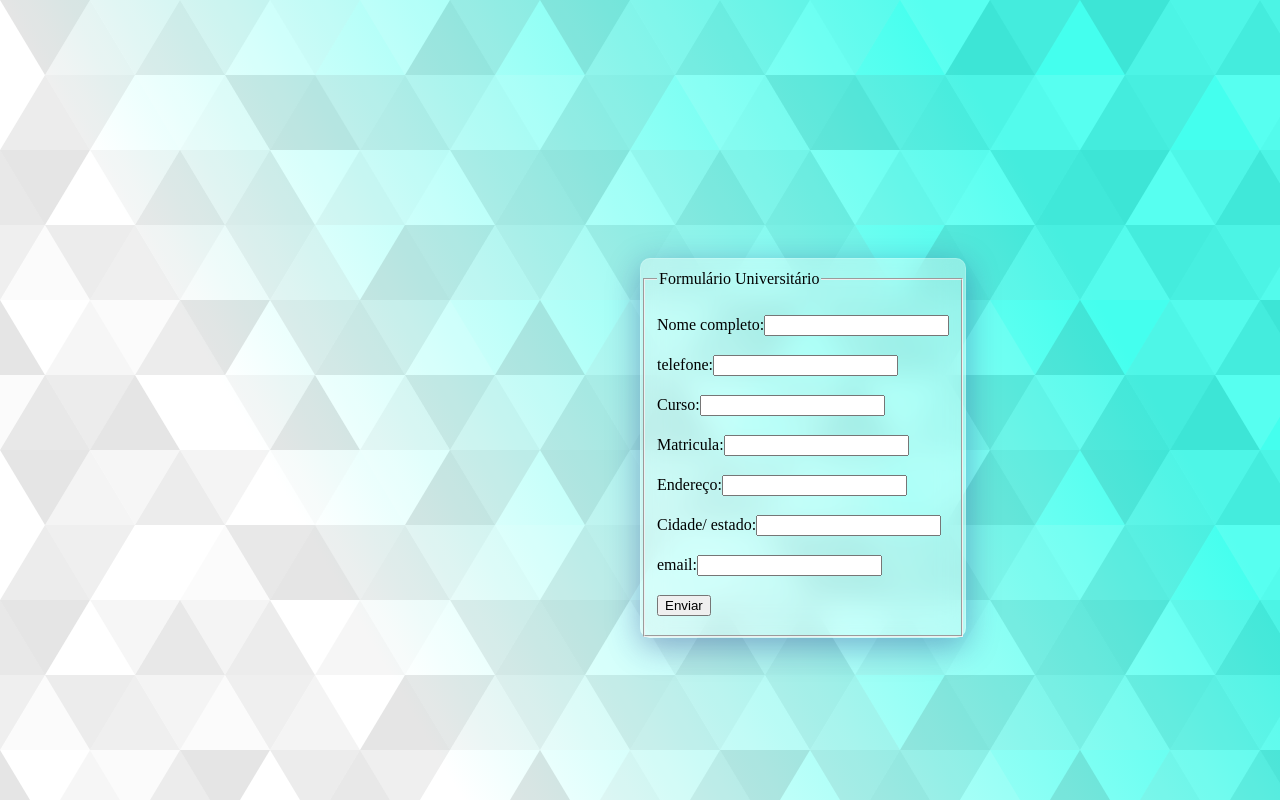
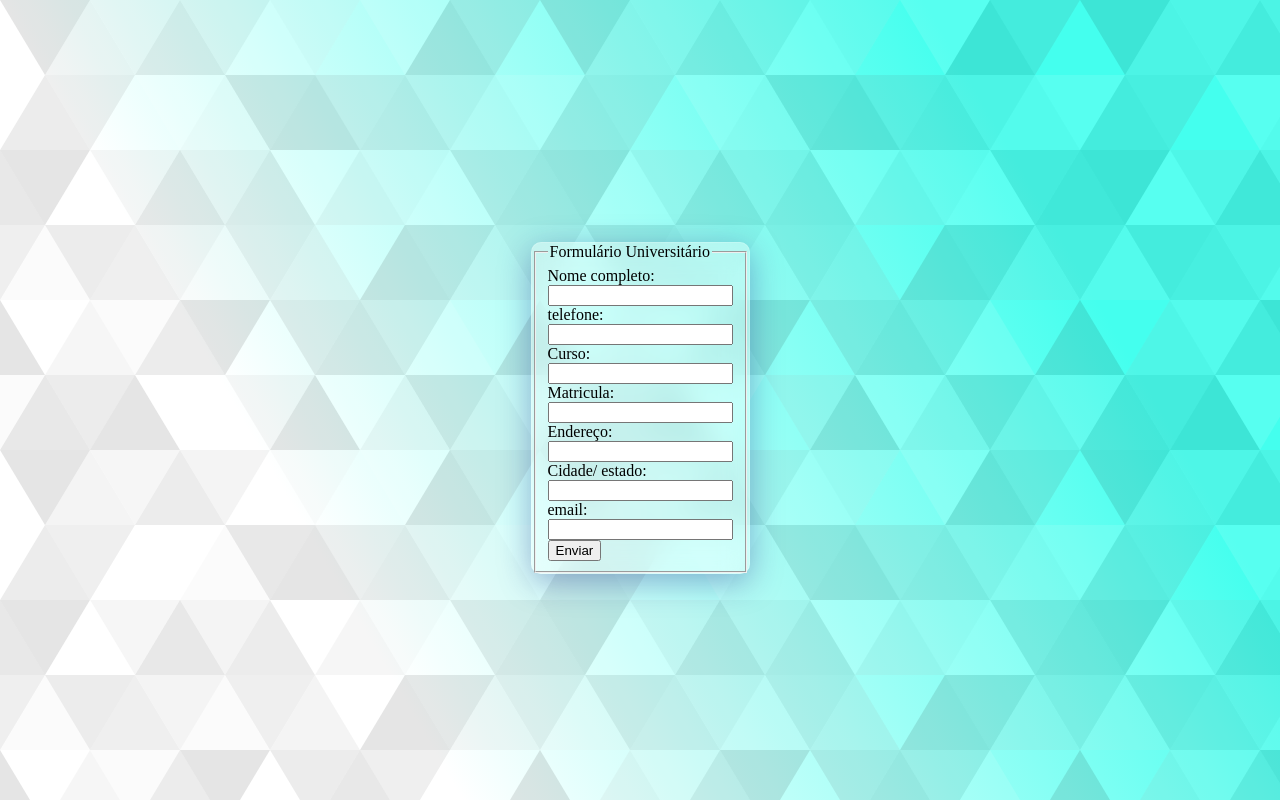
Before and after one commit to Filipe-Victorino/formulario-universitario, a plain HTML site: page index.html in a window 1280 px wide. Drawn offline with Linux system fonts and the light colour scheme.

Commit message:
Update style.css

```diff
--- a/style.css
+++ b/style.css
@@ -11,13 +11,17 @@ input::-webkit-outer-spin-button,
       }
 #area
 {
-    position: relative;
-   display: flex;
-    width: 500px;
-    height: 395px;
-    left: 50%;
-    top: 250px;
-    line-height: 40px;
+    display: flex;
+  justify-content: center;
+  align-items: center;
+  margin-top: 50vh;
+
+  position: absolute;
+
+
+  transform: translate(-50%, -50%);
+  position: absolute;
+  left: 50%;
 
 }
 
```
